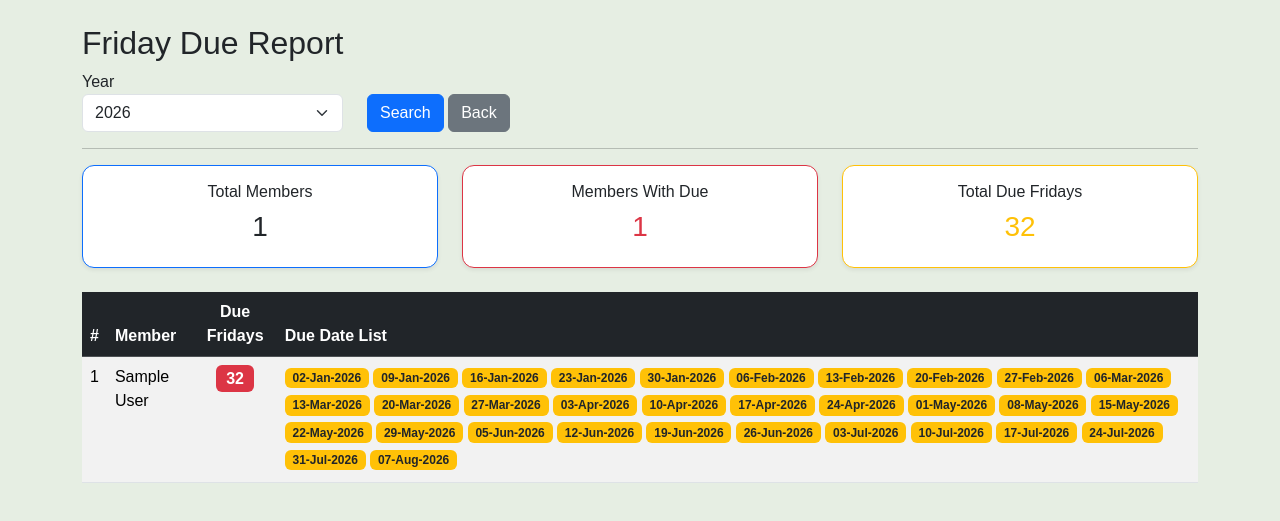
After one commit to mahamudalam/MosqueManagement, a Flask app: page /reports/friday-due-report in a window 1280 px wide. The commit adds this page. Shown: the top 521 px of the page. Run offline with Flask 3, Linux system fonts and the light colour scheme; a user stored in the database is signed in; tables that the repository leaves empty hold one stand-in row (values such as "Sample post"); some libraries are stand-ins or nearby versions.

Commit message:
friday due and report generation

```diff
--- a/app/routes/dashboard.py
+++ b/app/routes/dashboard.py
@@ -104,7 +104,7 @@ def get_dashboard_data():
     )
 
     last_month_total_save = (
-        db.session.query(MonthlyReport.ClosingBalance)
+        db.session.query(MonthlyReport.closing_balance)
         .order_by(MonthlyReport.report_id.desc())
         .limit(1)
         .scalar()
--- a/app/routes/reports.py
+++ b/app/routes/reports.py
@@ -1,5 +1,5 @@
 from flask import Blueprint, render_template, request,send_file
-from datetime import datetime
+from datetime import date, datetime
 from sqlalchemy import extract
 from flask_login import login_required
 
@@ -13,6 +13,7 @@ from flask import Blueprint, render_template, request, redirect, url_for, flash
 from app.services.report_service import MonthlyReportService
 from app.services.imam_salary_contri_report_service import ImamSalaryContributionReportService
 from app.services.friday_report_service import FridayReportService
+from app.services.friday_due_report_service import FridayDueReportService
 
 reports_bp = Blueprint(
     "reports",
@@ -153,10 +154,10 @@ def view_report(id):
 
     report = MonthlyReport.query.get_or_404(id)
 
-    print(report.PDF_Path)
+    #print(report.pdf_path)
 
     return send_file(
-        report.PDF_Path,
+        report.pdf_path,
         mimetype="application/pdf"
     )
 
@@ -168,7 +169,7 @@ def download_report(id):
     report = MonthlyReport.query.get_or_404(id)
 
     return send_file(
-        report.PDF_Path,
+        report.pdf_path,
         as_attachment=True
     )
 
@@ -192,3 +193,27 @@ def monthly_report():
         report=report,
         month_name=calendar.month_name[month]
     )
+
+# ==========================================
+# Friday Due Reports
+# ==========================================
+
+@reports_bp.route("/friday-due-report", methods=["GET"])
+@login_required
+def friday_due_report():
+
+    year = request.args.get("year", type=int)
+    if not year:
+        year = date.today().year
+
+    service = FridayDueReportService(year)
+    data = service.generate()
+    report_data = data["report_data"]
+    summary = data["summary"]
+
+    return render_template(
+        "reports/friday_due_report.html",
+        report_data=report_data,
+        summary=summary,
+        year=year
+    )
--- /dev/null
+++ b/app/services/friday_due_report_service.py
@@ -0,0 +1,131 @@
+from datetime import date, timedelta
+from sqlalchemy import extract
+from app.models import Member, FridayDonation
+
+
+class FridayDueReportService:
+
+    def __init__(self, year):
+        self.year = year
+        self.members = []
+        self.lookup = {}
+        self.report_data = []
+        self.donations = []
+        self.summary = {
+            "total_members": 0,
+            "members_with_due": 0,
+            "total_due_fridays": 0
+        }
+
+    def load_members(self):
+        self.members = (
+            Member.query
+            .filter(Member.name != "MASJID KHAJANCHI")
+            .order_by(Member.name)
+            .all()
+        )
+
+    def generate(self):
+
+        self.load_members()
+
+        self.load_donations()
+
+        self.build_lookup()
+
+        self.build_report()
+
+        return {
+            "report_data": self.report_data,
+            "summary": self.summary
+        }
+
+    def get_fridays_for_year(self):
+        """
+        Returns all Friday dates for the selected year.
+        """
+        fridays = []
+
+        current_day = date(self.year, 1, 1)
+        end_day = date(self.year, 12, 31)
+
+        while current_day <= end_day:
+            if current_day.weekday() == 4:      # Friday
+                fridays.append(current_day)
+
+            current_day += timedelta(days=1)
+
+        return fridays
+
+    def load_donations(self):
+        self.donations = (
+            FridayDonation.query
+            .filter(
+                extract("year", FridayDonation.donation_date) == self.year
+            )
+            .all()
+        )
+
+
+    def build_lookup(self):
+
+        self.lookup = {}
+
+        for donation in self.donations:
+
+            if donation.member_id not in self.lookup:
+                self.lookup[donation.member_id] = set()
+
+            self.lookup[donation.member_id].add(donation.donation_date)
+
+
+    def build_report(self):
+
+        self.report_data = []
+        self.summary["total_members"] = len(self.members)
+        self.summary["members_with_due"] = 0
+        self.summary["total_due_fridays"] = 0
+
+        today = date.today()
+
+        all_fridays = self.get_fridays_for_year()
+
+        for member in self.members:
+
+            join_date = member.join_date or date(self.year, 1, 1)
+
+            # Skip members who joined after the selected year
+            if join_date.year > self.year:
+                continue
+
+            paid_dates = self.lookup.get(member.id, set())
+
+            due_dates = []
+
+            for friday in all_fridays:
+
+                # Ignore Fridays before member joined
+                if friday < join_date:
+                    continue
+
+                # Ignore future Fridays (only for current year)
+                if self.year == today.year and friday > today:
+                    continue
+
+                if friday not in paid_dates:
+                    due_dates.append(friday)
+
+            if due_dates:
+
+                self.report_data.append({
+                    "member_id": member.id,
+                    "member_name": member.name,
+                    "due_count": len(due_dates),
+                    "due_dates": [
+                        d.strftime("%d-%b-%Y")
+                        for d in due_dates
+                    ]
+                })
+
+                self.summary["members_with_due"] += 1
+                self.summary["total_due_fridays"] += len(due_dates)
--- a/app/templates/partials/monthly_report_modal.html
+++ b/app/templates/partials/monthly_report_modal.html
@@ -15,7 +15,9 @@
                         aria-label="Close">
                 </button>
             </div>
-
+            <div style="color: #721c24; background-color: #f8d7da; border: 1px solid #f5c6cb; padding: 10px; border-radius: 5px; margin-bottom: 15px;">
+                <strong>Note:</strong> Report is available from <strong>July 2026</strong> onwards.
+            </div>
             <!-- Modal Body -->
             <div class="modal-body">
 
--- /dev/null
+++ b/app/templates/reports/friday_due_report.html
@@ -0,0 +1,127 @@
+{% extends "base.html" %}
+
+{% block content %}
+
+<div class="container mt-4">
+
+    <h2>Friday Due Report</h2>
+
+    <form method="GET">
+
+        <input type="hidden" name="search" value="1">
+        <input type="hidden" name="source" value="{{ request.args.get('source', 'home') }}">
+
+        <div class="row">
+
+            <div class="col-md-3">
+
+                <label>Year</label>
+
+                <select class="form-select" name="year">
+
+                    {% for y in range(2026, 2036) %}
+                        <option value="{{ y }}"
+                            {% if y==year %}selected{% endif %}>
+                            {{ y }}
+                        </option>
+                    {% endfor %}
+
+                </select>
+
+            </div>
+
+            <div class="col-md-2 mt-4">
+
+                <button class="btn btn-primary">
+                    Search
+                </button>
+                <a href="{{ url_for('reports.reports') }}" class="btn btn-secondary">
+                        <i class="fa fa-home"></i> Back
+                </a>
+            </div>
+
+        </div>
+
+    </form>
+
+    <hr>
+
+    <div class="row mb-4">
+
+        <div class="col-md-4">
+            <div class="card border-primary shadow-sm">
+                <div class="card-body text-center">
+                    <h6>Total Members</h6>
+                    <h3>{{ summary.total_members }}</h3>
+                </div>
+            </div>
+        </div>
+
+        <div class="col-md-4">
+            <div class="card border-danger shadow-sm">
+                <div class="card-body text-center">
+                    <h6>Members With Due</h6>
+                    <h3 class="text-danger">{{ summary.members_with_due }}</h3>
+                </div>
+            </div>
+        </div>
+
+        <div class="col-md-4">
+            <div class="card border-warning shadow-sm">
+                <div class="card-body text-center">
+                    <h6>Total Due Fridays</h6>
+                    <h3 class="text-warning">{{ summary.total_due_fridays }}</h3>
+                </div>
+            </div>
+        </div>
+
+    </div>
+
+    <table class="table table-striped table-hover">
+
+        <thead class="table-dark">
+            <tr>
+                <th>#</th>
+                <th>Member</th>
+                <th class="text-center">Due Fridays</th>
+                <th>Due Date List</th>
+            </tr>
+        </thead>
+
+        <tbody>
+
+        {% for row in report_data %}
+
+        <tr>
+
+            <td>{{ loop.index }}</td>
+
+            <td>{{ row.member_name }}</td>
+
+            <td class="text-center">
+                <span class="badge bg-danger fs-6">
+                    {{ row.due_count }}
+                </span>
+            </td>
+
+            <td>
+
+                {% for d in row.due_dates %}
+                    <span class="badge bg-warning text-dark mb-1">
+                        {{ d }}
+                    </span>
+                {% endfor %}
+
+            </td>
+
+        </tr>
+
+        {% endfor %}
+
+        </tbody>
+
+    </table>
+
+</div>
+
+{% endblock %}
```
Also changed, not shown: app/models/Monthly_Report.py (+8 -8 lines), app/services/pdf_service.py (+6 -6 lines), app/services/report_service.py (+6 -6 lines), app/templates/partials/monthly_report_card.html (+7 -7 lines), app/templates/reports/reports.html (+9 -1 lines).
